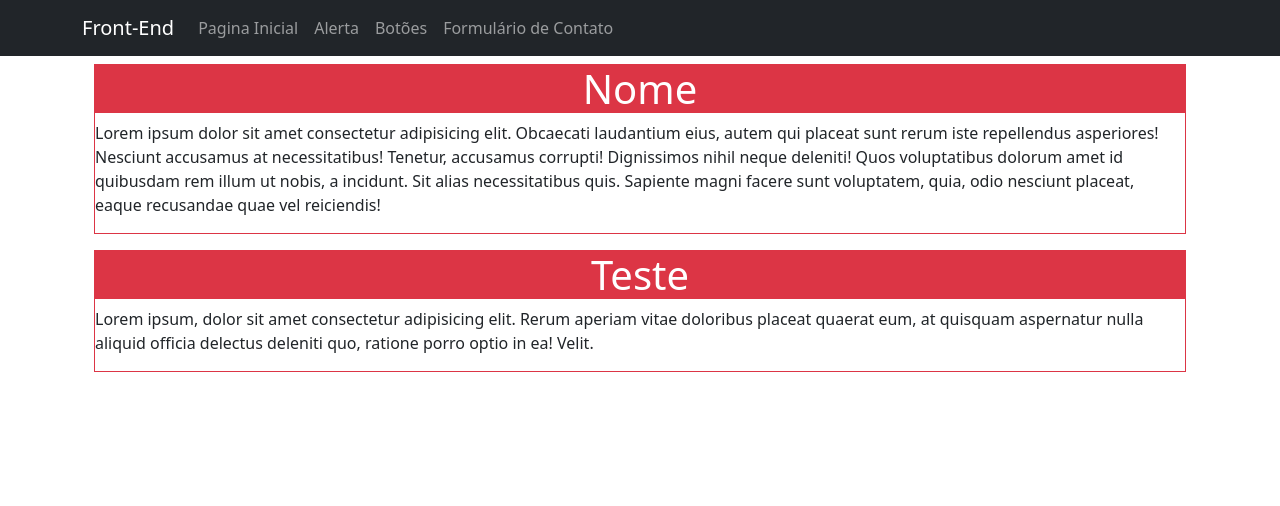
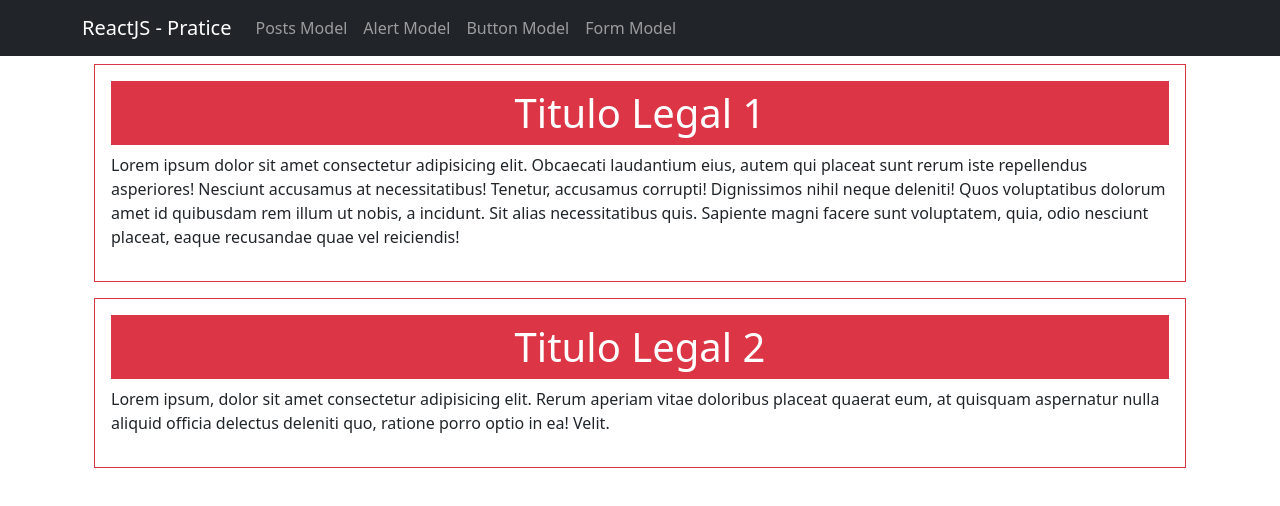
Before and after one commit to Carecsnay/Desafio-Frontend-GranPOS, a Next.js app: page / in a window 1280 px wide. Shown: the top 506 px of the page. Built offline with nearby package versions, Linux system fonts and the light colour scheme.

Commit message:
refactor(components): update Box component with padding and title styling refactor(components): rename Navbar brand and links for clarity refactor(pages): update Endereco page with API usage and styling refactor(pages): update Home page with new Box titles

```diff
--- a/components/Box.js
+++ b/components/Box.js
@@ -5,8 +5,8 @@ const Box = (props) => {
     const title = props.title;
 
     return (
-        <div className="border border-danger mb-3">
-            <h1 className="bg-danger text-white text-center text-capitalize">{title}</h1>
+        <div className="border border-danger mb-3 p-3">
+            <h1 className="p-2 bg-danger text-white text-center text-capitalize">{title}</h1>
             {/* herda todos os parágrafos */}
             {props.children}
         </div>
--- a/components/Pagina.js
+++ b/components/Pagina.js
@@ -6,12 +6,12 @@ const Pagina = (props) => {
         <div>
             <Navbar bg="dark" data-bs-theme="dark" className="mb-2">
                 <Container>
-                    <Navbar.Brand href="/">Front-End</Navbar.Brand>
+                    <Navbar.Brand href="/">ReactJS - Pratice</Navbar.Brand>
                     <Nav className="me-auto">
-                        <Nav.Link href="/">Pagina Inicial</Nav.Link>
-                        <Nav.Link href="/alertas">Alerta</Nav.Link>
-                        <Nav.Link href="/botoes">Botões</Nav.Link>
-                        <Nav.Link href="/endereco">Formulário de Contato</Nav.Link>
+                        <Nav.Link href="/">Posts Model</Nav.Link>
+                        <Nav.Link href="/alertas">Alert Model</Nav.Link>
+                        <Nav.Link href="/botoes">Button Model</Nav.Link>
+                        <Nav.Link href="/endereco">Form Model</Nav.Link>
                     </Nav>
                 </Container>
             </Navbar>
--- a/pages/endereco.js
+++ b/pages/endereco.js
@@ -65,8 +65,8 @@ const Endereco = () => {
 
 
     return (
-        <>
-            <h4 className='p-3 border rounded bg-secondary bg-opacity-75 text-white'>Endereço de Entrega</h4>
+        <div className='d-flex flex-column justify-content-center gap-3 mt-4'>
+            <h4 className='p-3 border text-center rounded bg-secondary bg-opacity-75 text-white'>Endereço de Entrega usando API (viacep)</h4>
             <Form onSubmit={handleSubmit(submit)} className='text-white bg-secondary bg-opacity-75 p-3 border rounded'>
                 <Field label="CEP: " name="CEP" register={register} maxLength={9} placeholder="Digite seu CEP" onChange={buscarCEP} disabled={isLoading} loading={isLoading} required />
                 <Field label="Cidade: " name="cidade" register={register} placeholder="Digite sua Cidade" required />
@@ -84,7 +84,7 @@ const Endereco = () => {
                     <Toast.Body className={toastVariant === 'warning' ? 'text-dark' : 'text-white'}>{toastMessage}</Toast.Body>
                 </Toast>
             </ToastContainer>
-        </>
+        </div>
 
     )
 }
--- a/pages/index.js
+++ b/pages/index.js
@@ -3,12 +3,12 @@ import Box from "@/components/Box";
 export default function Home() {
   return (
     <div className="container">
-      <Box title='nome'>
+      <Box title='Titulo legal 1'>
         <p>Lorem ipsum dolor sit amet consectetur adipisicing elit. Obcaecati laudantium eius, autem qui placeat sunt rerum iste repellendus asperiores! Nesciunt accusamus at necessitatibus! Tenetur, accusamus corrupti! Dignissimos nihil neque deleniti!
           Quos voluptatibus dolorum amet id quibusdam rem illum ut nobis, a incidunt. Sit alias necessitatibus quis. Sapiente magni facere sunt voluptatem, quia, odio nesciunt placeat, eaque recusandae quae vel reiciendis!</p>
       </Box>
 
-      <Box title='teste'>
+      <Box title='Titulo legal 2'>
         <p>Lorem ipsum, dolor sit amet consectetur adipisicing elit. Rerum aperiam vitae doloribus placeat quaerat eum, at quisquam aspernatur nulla aliquid officia delectus deleniti quo, ratione porro optio in ea! Velit.</p>
       </Box>
     </div>
```
